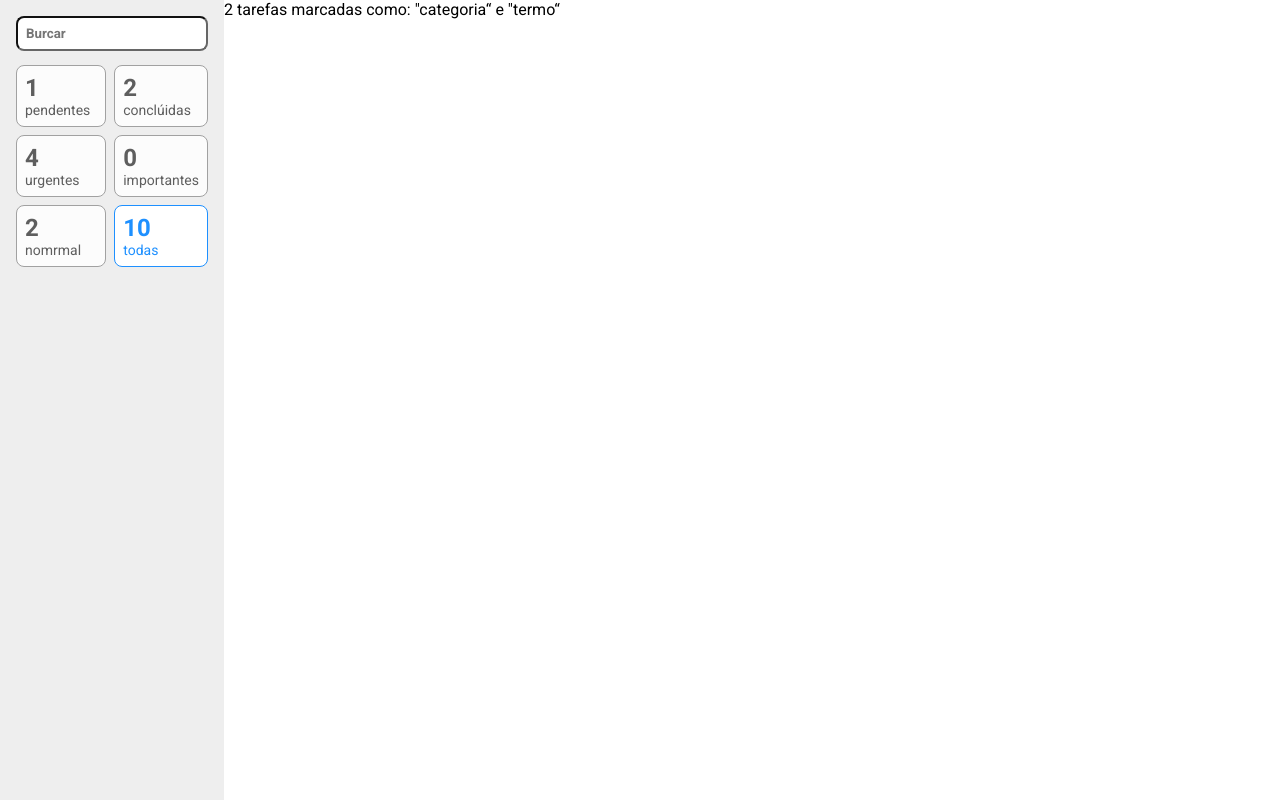
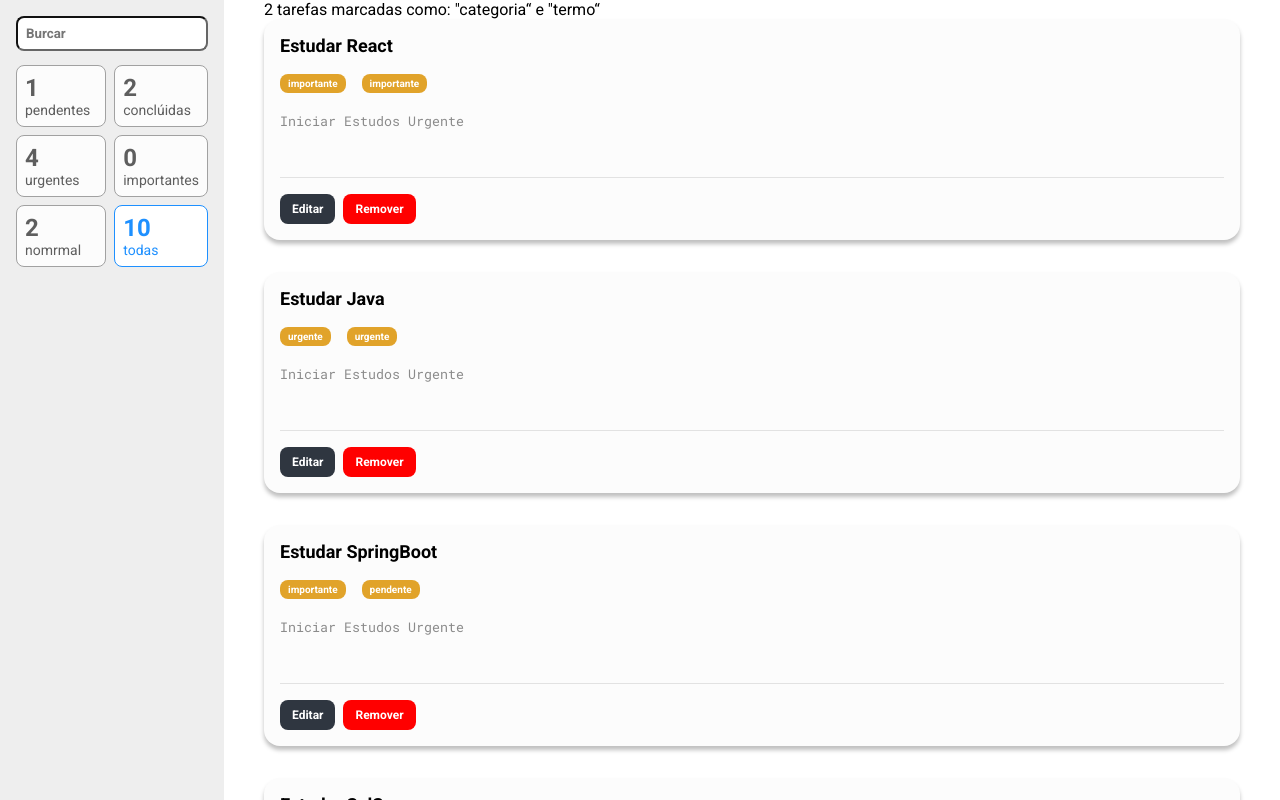
Before and after one commit to erickcred/todo_list_react, a React (Create React App) app: page / in a window 1280 px wide. Built offline with nearby package versions, Linux system fonts and the light colour scheme.

Commit message:
Implementado os cards de tarefas

```diff
--- a/src/App.tsx
+++ b/src/App.tsx
@@ -9,8 +9,8 @@ function App() {
     <>
       <EstiloGlobal />
       <Container>
-        <BarraLateral></BarraLateral>
-        <ListaDeTarefas></ListaDeTarefas>
+        <BarraLateral />
+        <ListaDeTarefas />
       </Container>
     </>
   )
--- /dev/null
+++ b/src/components/Tarefa/index.tsx
@@ -0,0 +1,45 @@
+import { useState } from 'react'
+import * as S from './styles'
+
+type Props = {
+  titulo: string
+  prioridade: 'importante' | 'urgente'
+  status: 'pendente' | 'conclúida' | 'urgente' | 'importante' | 'normal'
+  descricao: string
+}
+
+const Tarefa = ({
+  titulo,
+  prioridade: categoria,
+  status,
+  descricao
+}: Props) => {
+  const [estaEditando, setEstaEditando] = useState(false)
+
+  return (
+    <S.Card>
+      <S.Titulo>{titulo}</S.Titulo>
+      <S.Tag>{categoria}</S.Tag>
+      <S.Tag>{status}</S.Tag>
+      <S.Descricao value={descricao}></S.Descricao>
+
+      <S.BarraAcoes>
+        {estaEditando ? (
+          <>
+            <S.BotaoSalvar>Salvar</S.BotaoSalvar>
+            <S.BotaoRemoverCancelar onClick={() => setEstaEditando(false)}>
+              Cancelar
+            </S.BotaoRemoverCancelar>
+          </>
+        ) : (
+          <>
+            <S.Botao onClick={() => setEstaEditando(true)}>Editar</S.Botao>
+            <S.BotaoRemoverCancelar>Remover</S.BotaoRemoverCancelar>
+          </>
+        )}
+      </S.BarraAcoes>
+    </S.Card>
+  )
+}
+
+export default Tarefa
--- /dev/null
+++ b/src/components/Tarefa/styles.ts
@@ -0,0 +1,62 @@
+import styled from 'styled-components'
+
+export const Card = styled.div`
+  background-color: #fcfcfc;
+  border-radius: 16px;
+  box-shadow: 0px 4px 4px rgba(0, 0, 0, 0.25);
+  margin-bottom: 32px;
+  padding: 16px;
+`
+
+export const Titulo = styled.h3`
+  font-size: 18px;
+  font-weight: bold;
+  margin-bottom: 16px;
+`
+
+export const Tag = styled.span`
+  background-color: #e1a32a;
+  display: inline-block;
+  border-radius: 8px;
+  color: #fff;
+  font-size: 10px;
+  font-weight: bold;
+  margin-right: 16px;
+  padding: 4px 8px;
+`
+
+export const Descricao = styled.textarea`
+  background-color: transparent;
+  border: none;
+  color: #8b8b8b;
+  font-family: 'Roboto Mono', monospace;
+  line-height: 24px;
+  margin: 16px 0;
+  resize: none;
+  width: 100%;
+`
+
+export const BarraAcoes = styled.div`
+  border-top: 1px solid rgba(0, 0, 0, 0.1);
+  padding-top: 16px;
+`
+
+export const Botao = styled.button`
+  background-color: #2f3640;
+  border-radius: 8px;
+  border: none;
+  color: #fff;
+  cursor: pointer;
+  font-size: 12px;
+  font-weight: bold;
+  margin-right: 8px;
+  padding: 8px 12px;
+`
+
+export const BotaoRemoverCancelar = styled(Botao)`
+  background-color: red;
+`
+
+export const BotaoSalvar = styled(Botao)`
+  background-color: green;
+`
--- a/src/containers/ListaDeTarefas/index.tsx
+++ b/src/containers/ListaDeTarefas/index.tsx
@@ -1,10 +1,65 @@
+import Tarefa from '../../components/Tarefa'
+
+import { Container } from './styles'
+
 const ListaDeTarefas = () => {
   return (
-    <main>
+    <Container>
       <p>
         2 tarefas marcadas como: &quot;categoria&ldquo; e &quot;termo&ldquo;
       </p>
-    </main>
+
+      <ul>
+        <li>
+          <Tarefa
+            titulo="Estudar React"
+            prioridade="importante"
+            status="importante"
+            descricao="Iniciar Estudos Urgente"
+          />
+        </li>
+        <li>
+          <Tarefa
+            titulo="Estudar Java"
+            prioridade="urgente"
+            status="urgente"
+            descricao="Iniciar Estudos Urgente"
+          />
+        </li>
+        <li>
+          <Tarefa
+            titulo="Estudar SpringBoot"
+            prioridade="importante"
+            status="pendente"
+            descricao="Iniciar Estudos Urgente"
+          />
+        </li>
+        <li>
+          <Tarefa
+            titulo="Estudar SqlServer"
+            prioridade="importante"
+            status="pendente"
+            descricao="Iniciar Estudos Urgente"
+          />
+        </li>
+        <li>
+          <Tarefa
+            titulo="Estudar MySql"
+            prioridade="importante"
+            status="pendente"
+            descricao="Iniciar Estudos Urgente"
+          />
+        </li>
+        <li>
+          <Tarefa
+            titulo="Estudar Java API"
+            prioridade="importante"
+            status="pendente"
+            descricao="Iniciar Estudos Urgente"
+          />
+        </li>
+      </ul>
+    </Container>
   )
 }
 
--- /dev/null
+++ b/src/containers/ListaDeTarefas/styles.ts
@@ -0,0 +1,7 @@
+import styled from 'styled-components'
+
+export const Container = styled.main`
+  height: 100vh;
+  overflow-y: scroll;
+  padding: 0 40px;
+`
--- a/src/styles/index.ts
+++ b/src/styles/index.ts
@@ -4,6 +4,7 @@ const EstiloGlobal = createGlobalStyle`
   * {
     box-sizing: border-box;
     font-family: "Roboto", sans-serif;
+    list-style: none;
     margin: 0;
     padding: 0;
   }
```
